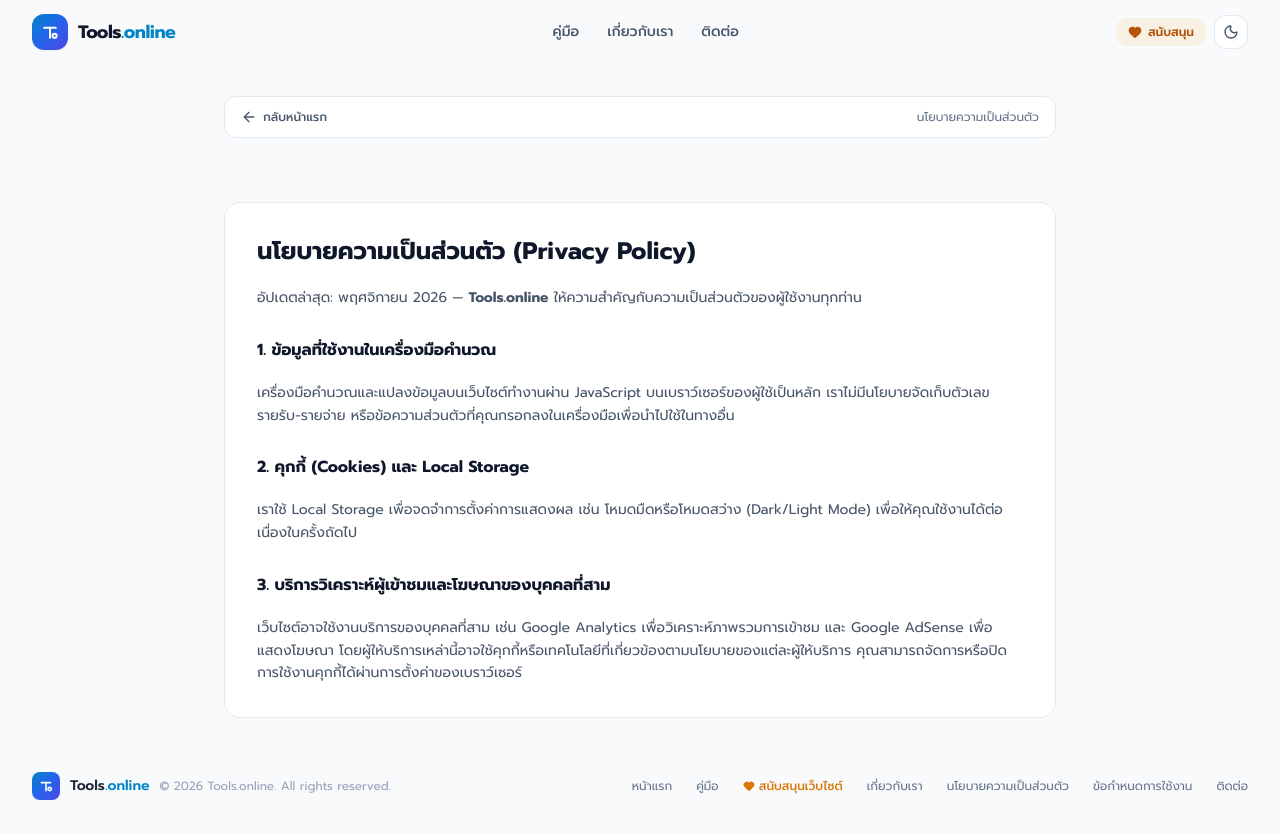
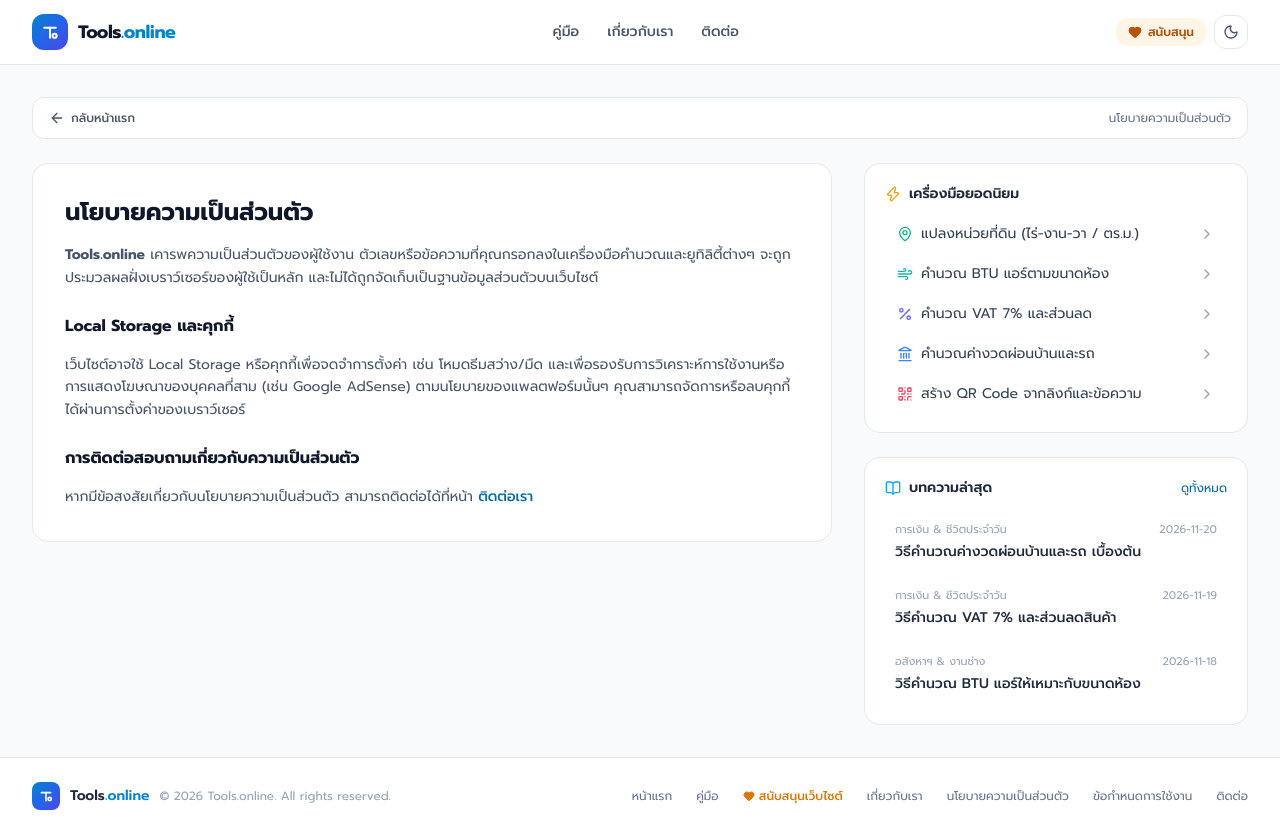
Before and after one commit to Chay1993/tools.online, a plain HTML site: page pages/privacy.html in a window 1280 px wide. Before the commit the page ends 800 px from the top, so only its background shows below. Drawn offline with nearby package versions, Linux system fonts and the light colour scheme.

Commit message:
Update privacy.html

```diff
--- a/pages/privacy.html
+++ b/pages/privacy.html
@@ -3,8 +3,8 @@
 <head>
   <meta charset="UTF-8">
   <meta name="viewport" content="width=device-width, initial-scale=1.0">
-  <title>นโยบายความเป็นส่วนตัว (Privacy Policy) - Tools.online</title>
-  <meta name="description" content="นโยบายความเป็นส่วนตัวของ Tools.online ชี้แจงการประมวลผลข้อมูล การใช้คุกกี้ Google Analytics และ Google AdSense">
+  <title>นโยบายความเป็นส่วนตัว - Tools.online</title>
+  <meta name="description" content="นโยบายความเป็นส่วนตัว การใช้งานเบราว์เซอร์ คุกกี้ และบริการโฆษณาบนเว็บไซต์ Tools.online">
   <link rel="canonical" href="https://tools.online/pages/privacy.html">
   <script src="https://cdn.tailwindcss.com"></script>
   <link href="https://fonts.googleapis.com/css2?family=Inter:wght@400;500;600;700&family=Prompt:wght@300;400;500;600;700&display=swap" rel="stylesheet">
@@ -16,9 +16,9 @@
 </head>
 <body class="flex flex-col min-h-screen bg-slate-50 dark:bg-slate-950 text-slate-800 dark:text-slate-100 font-sans antialiased">
 
-  <header id="site-header"></header>
+  <header id="site-header" class="sticky top-0 z-30 bg-white/90 dark:bg-slate-900/90 backdrop-blur border-b border-slate-200 dark:border-slate-800"></header>
 
-  <main class="flex-grow max-w-4xl w-full mx-auto px-4 sm:px-6 lg:px-8 py-8 space-y-6">
+  <main class="flex-grow max-w-7xl w-full mx-auto px-4 sm:px-6 lg:px-8 py-8 space-y-6">
     <nav aria-label="Breadcrumb" class="flex items-center justify-between bg-white dark:bg-slate-900 px-4 py-3 rounded-xl border border-slate-200 dark:border-slate-800 text-xs">
       <a href="../index.html" class="font-medium text-slate-600 dark:text-slate-300 hover:text-brand-600 flex items-center gap-1.5">
         <i data-lucide="arrow-left" class="w-4 h-4"></i> กลับหน้าแรก
@@ -26,25 +26,37 @@
       <span class="text-slate-500 dark:text-slate-400">นโยบายความเป็นส่วนตัว</span>
     </nav>
 
-    <!-- พื้นที่โฆษณา -->
-    <div class="p-2"><!-- พื้นที่โฆษณา --></div>
+    <div class="grid grid-cols-1 lg:grid-cols-12 gap-8">
+      <section class="lg:col-span-8 space-y-6">
+        <article class="bg-white dark:bg-slate-900 rounded-2xl border border-slate-200 dark:border-slate-800 p-6 sm:p-8 space-y-4 leading-relaxed text-sm text-slate-600 dark:text-slate-300">
+          <h1 class="text-2xl font-bold text-slate-900 dark:text-white">นโยบายความเป็นส่วนตัว</h1>
+          <p><strong>Tools.online</strong> เคารพความเป็นส่วนตัวของผู้ใช้งาน ตัวเลขหรือข้อความที่คุณกรอกลงในเครื่องมือคำนวณและยูทิลิตี้ต่างๆ จะถูกประมวลผลฝั่งเบราว์เซอร์ของผู้ใช้เป็นหลัก และไม่ได้ถูกจัดเก็บเป็นฐานข้อมูลส่วนตัวบนเว็บไซต์</p>
 
-    <article class="bg-white dark:bg-slate-900 rounded-2xl border border-slate-200 dark:border-slate-800 p-6 sm:p-8 space-y-5 leading-relaxed text-sm text-slate-600 dark:text-slate-300">
-      <h1 class="text-2xl font-bold text-slate-900 dark:text-white">นโยบายความเป็นส่วนตัว (Privacy Policy)</h1>
-      <p>อัปเดตล่าสุด: พฤศจิกายน 2026 — <strong>Tools.online</strong> ให้ความสำคัญกับความเป็นส่วนตัวของผู้ใช้งานทุกท่าน</p>
+          <h2 class="text-base font-bold text-slate-900 dark:text-white pt-2">Local Storage และคุกกี้</h2>
+          <p>เว็บไซต์อาจใช้ Local Storage หรือคุกกี้เพื่อจดจำการตั้งค่า เช่น โหมดธีมสว่าง/มืด และเพื่อรองรับการวิเคราะห์การใช้งานหรือการแสดงโฆษณาของบุคคลที่สาม (เช่น Google AdSense) ตามนโยบายของแพลตฟอร์มนั้นๆ คุณสามารถจัดการหรือลบคุกกี้ได้ผ่านการตั้งค่าของเบราว์เซอร์</p>
 
-      <h2 class="text-base font-bold text-slate-900 dark:text-white pt-2">1. ข้อมูลที่ใช้งานในเครื่องมือคำนวณ</h2>
-      <p>เครื่องมือคำนวณและแปลงข้อมูลบนเว็บไซต์ทำงานผ่าน JavaScript บนเบราว์เซอร์ของผู้ใช้เป็นหลัก เราไม่มีนโยบายจัดเก็บตัวเลข รายรับ-รายจ่าย หรือข้อความส่วนตัวที่คุณกรอกลงในเครื่องมือเพื่อนำไปใช้ในทางอื่น</p>
+          <h2 class="text-base font-bold text-slate-900 dark:text-white pt-2">การติดต่อสอบถามเกี่ยวกับความเป็นส่วนตัว</h2>
+          <p>หากมีข้อสงสัยเกี่ยวกับนโยบายความเป็นส่วนตัว สามารถติดต่อได้ที่หน้า <a href="contact.html" class="text-brand-600 dark:text-brand-400 hover:underline font-medium">ติดต่อเรา</a></p>
+        </article>
+      </section>
 
-      <h2 class="text-base font-bold text-slate-900 dark:text-white pt-2">2. คุกกี้ (Cookies) และ Local Storage</h2>
-      <p>เราใช้ Local Storage เพื่อจดจำการตั้งค่าการแสดงผล เช่น โหมดมืดหรือโหมดสว่าง (Dark/Light Mode) เพื่อให้คุณใช้งานได้ต่อเนื่องในครั้งถัดไป</p>
-
-      <h2 class="text-base font-bold text-slate-900 dark:text-white pt-2">3. บริการวิเคราะห์ผู้เข้าชมและโฆษณาของบุคคลที่สาม</h2>
-      <p>เว็บไซต์อาจใช้งานบริการของบุคคลที่สาม เช่น Google Analytics เพื่อวิเคราะห์ภาพรวมการเข้าชม และ Google AdSense เพื่อแสดงโฆษณา โดยผู้ให้บริการเหล่านี้อาจใช้คุกกี้หรือเทคโนโลยีที่เกี่ยวข้องตามนโยบายของแต่ละผู้ให้บริการ คุณสามารถจัดการหรือปิดการใช้งานคุกกี้ได้ผ่านการตั้งค่าของเบราว์เซอร์</p>
-    </article>
+      <aside class="lg:col-span-4 space-y-6">
+        <div class="bg-white dark:bg-slate-900 rounded-2xl border border-slate-200 dark:border-slate-800 p-5">
+          <h2 class="text-sm font-semibold mb-3 flex items-center gap-2"><i data-lucide="zap" class="w-4 h-4 text-amber-500"></i> เครื่องมือยอดนิยม</h2>
+          <ul class="space-y-1 text-sm" id="popular-tools-list"></ul>
+        </div>
+        <div class="bg-white dark:bg-slate-900 rounded-2xl border border-slate-200 dark:border-slate-800 p-5">
+          <div class="flex items-center justify-between mb-3">
+            <h2 class="text-sm font-semibold flex items-center gap-2"><i data-lucide="book-open" class="w-4 h-4 text-sky-500"></i> บทความล่าสุด</h2>
+            <a href="../guides/index.html" class="text-xs text-brand-600 dark:text-brand-400 hover:underline">ดูทั้งหมด</a>
+          </div>
+          <ul class="space-y-1 text-sm" id="latest-guides-list"></ul>
+        </div>
+      </aside>
+    </div>
   </main>
 
-  <footer id="site-footer"></footer>
+  <footer id="site-footer" class="bg-white dark:bg-slate-900 border-t border-slate-200 dark:border-slate-800 py-6 mt-auto"></footer>
 
   <script src="../assets/app.js"></script>
 </body>
```
